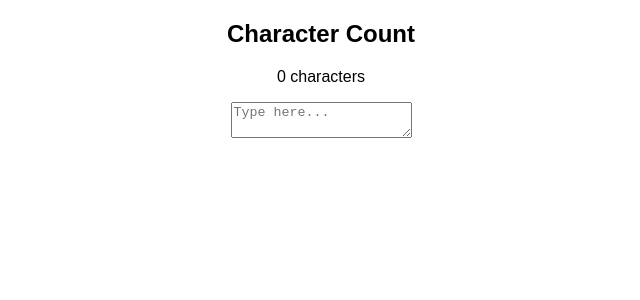
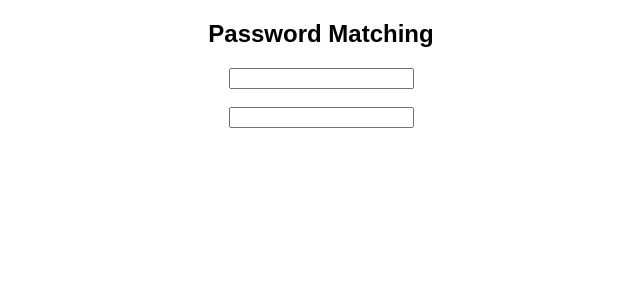
Before and after one commit to SlaYpoint/react-excercises, a React (Create React App) app: page / in a window 1280 px wide. Shown: the top 300 px of the page, without its empty margins (319-959 px from the left). Built offline with nearby package versions, Linux system fonts and the light colour scheme.

Commit message:
added PasswordMatch

```diff
--- a/src/App.js
+++ b/src/App.js
@@ -2,12 +2,14 @@ import "./styles.css";
 import React from "react";
 import { Counter } from "./components/Counter";
 import CharCounter from "./components/CharCounter";
+import PasswordMatch from "./components/PasswordMatch";
 
 export default function App() {
   return (
     <div className="App">
       {/* <Counter /> */}
-      <CharCounter />
+      {/* <CharCounter /> */}
+      <PasswordMatch />
     </div>
   );
 }
--- /dev/null
+++ b/src/components/PasswordMatch.js
@@ -0,0 +1,32 @@
+import React, { useState } from "react";
+
+const PasswordMatch = () => {
+  let [pswd, setPswd] = useState("");
+  let [match, showMatch] = useState(" ");
+
+  return (
+    <div>
+      <h2>Password Matching</h2>
+      <input type="password" onChange={(e) => setPswd(e.target.value)} />
+      <br />
+      <br />
+      <input
+        type="password"
+        onChange={(e) => {
+          let confirm = e.target.value;
+
+          if (pswd === confirm) {
+            showMatch("Password Matched");
+          } else {
+            showMatch("Password Unmatched!");
+          }
+        }}
+      />
+      <br />
+      <br />
+      <p>{match}</p>
+    </div>
+  );
+};
+
+export default PasswordMatch;
```
